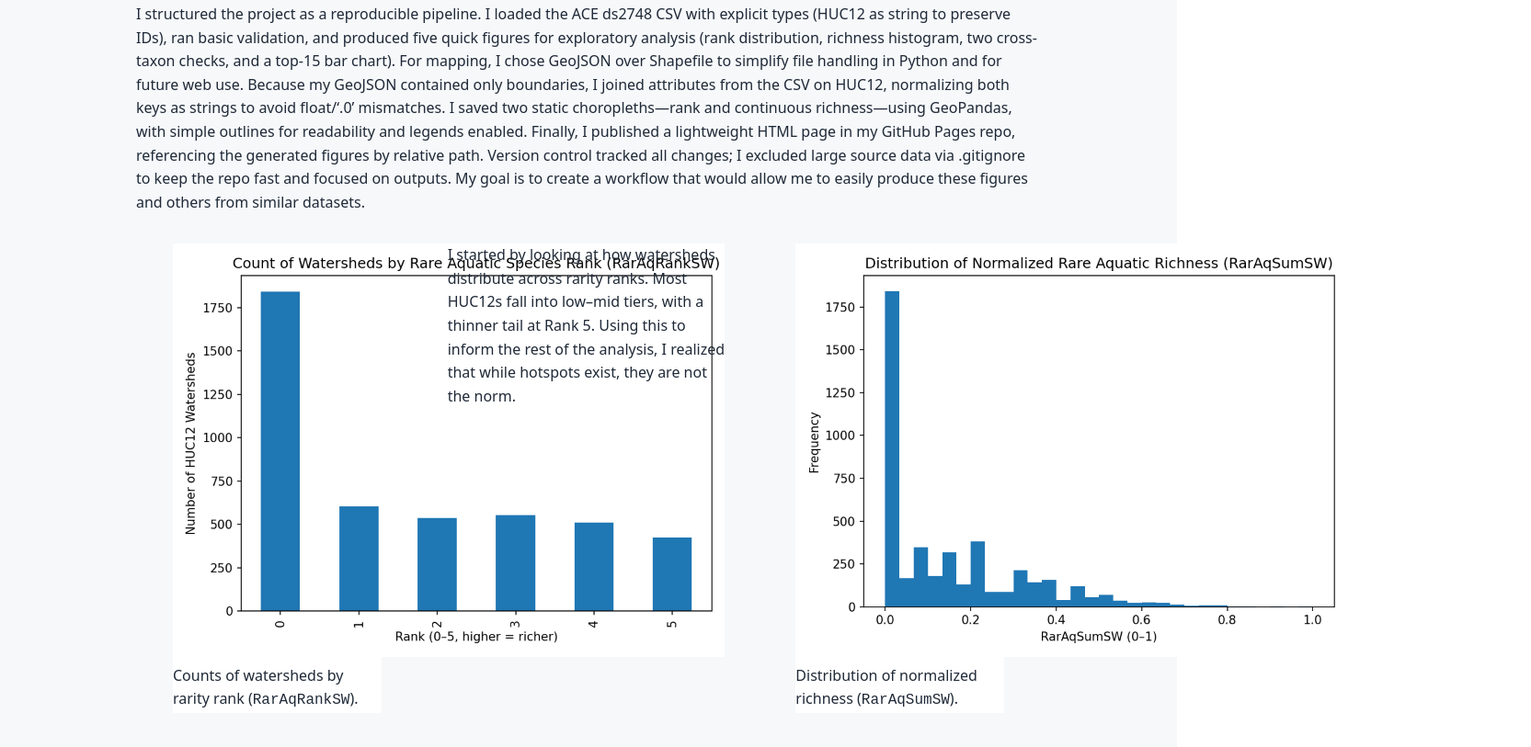
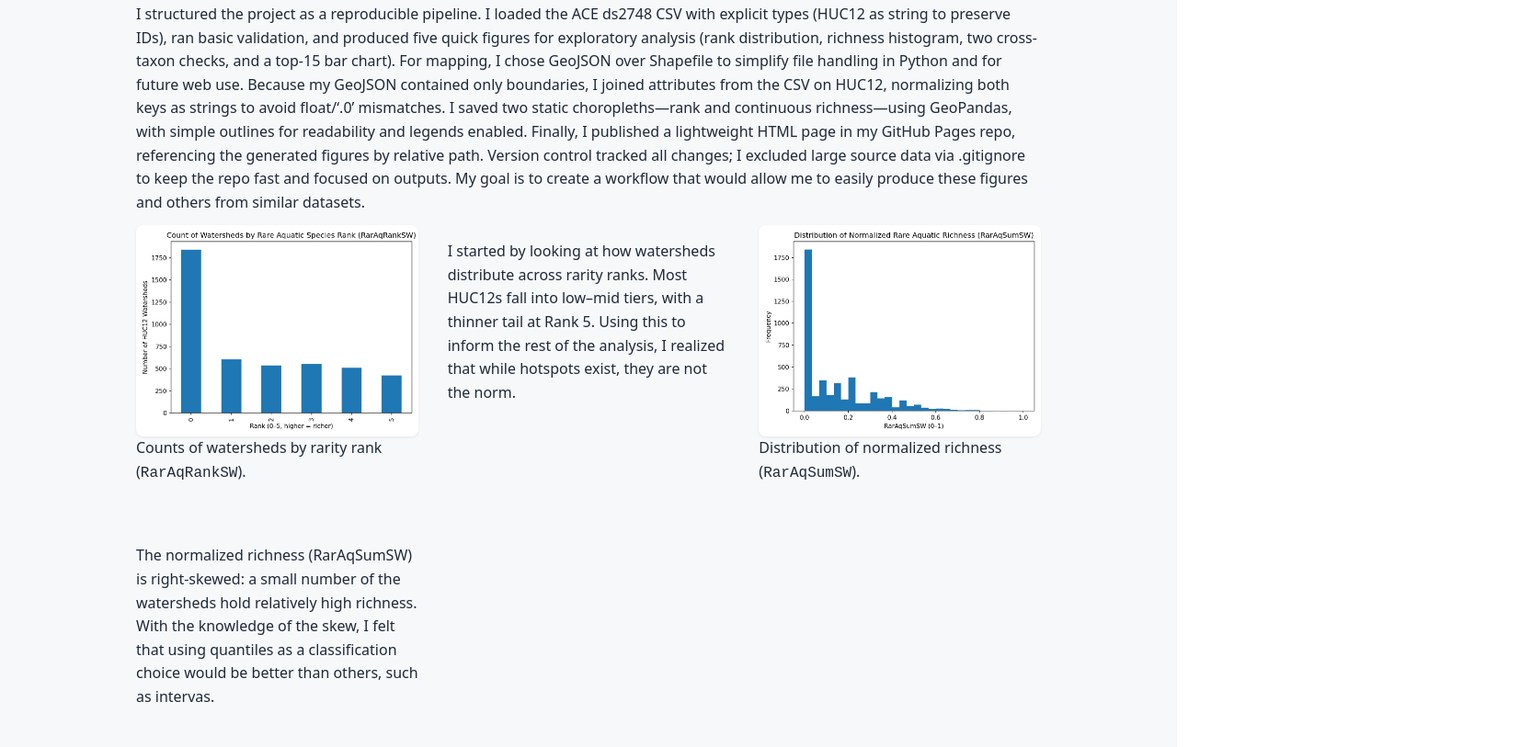
Before and after one commit to j-tompkins/j-tompkins.github.io, a plain HTML site: page projects/species-richness/site/index.html in a window 1280 px wide. Shown: the part 405-1218 px from the top of the page at 92% size, 1665 px wide, since content can reach past the window. Drawn offline with Linux system fonts and the light colour scheme; files that its build step writes are made by us from their sources; files whose address does not match are found by name.

Commit message:
Added: github reference document to the repository; Fixed: extra white space created by .grid rules in styles.css

```diff
--- a/styles.css
+++ b/styles.css
@@ -48,3 +48,23 @@ p {
   line-height: 1.6;   /* adds breathing room between lines */
   margin-bottom: 1em; /* extra space after each paragraph */
 }
+
+.intro p { margin-bottom: .75rem; }
+
+.grid { justify-items: start; align-items: start; }
+
+.grid figure {
+  background: transparent;  /* or keep #fff if you want cards */
+  border: 0;
+  padding: 0;
+  margin: 0 0 1rem;
+  width: fit-content;
+}
+
+.grid img {
+  display: block;
+  max-width: 100%;
+  height: auto;
+  border-radius: 8px;
+  box-shadow: 0 1px 3px rgba(0,0,0,.08);
+}
```
